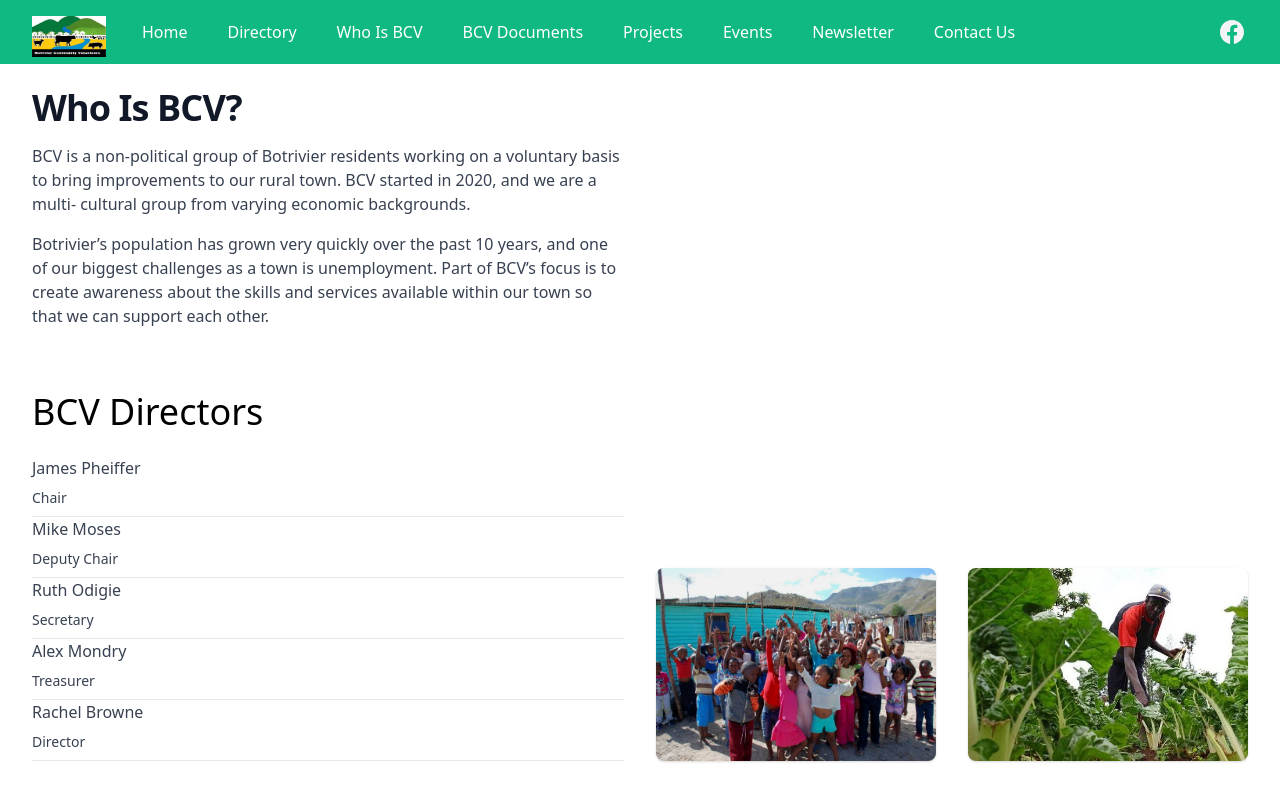
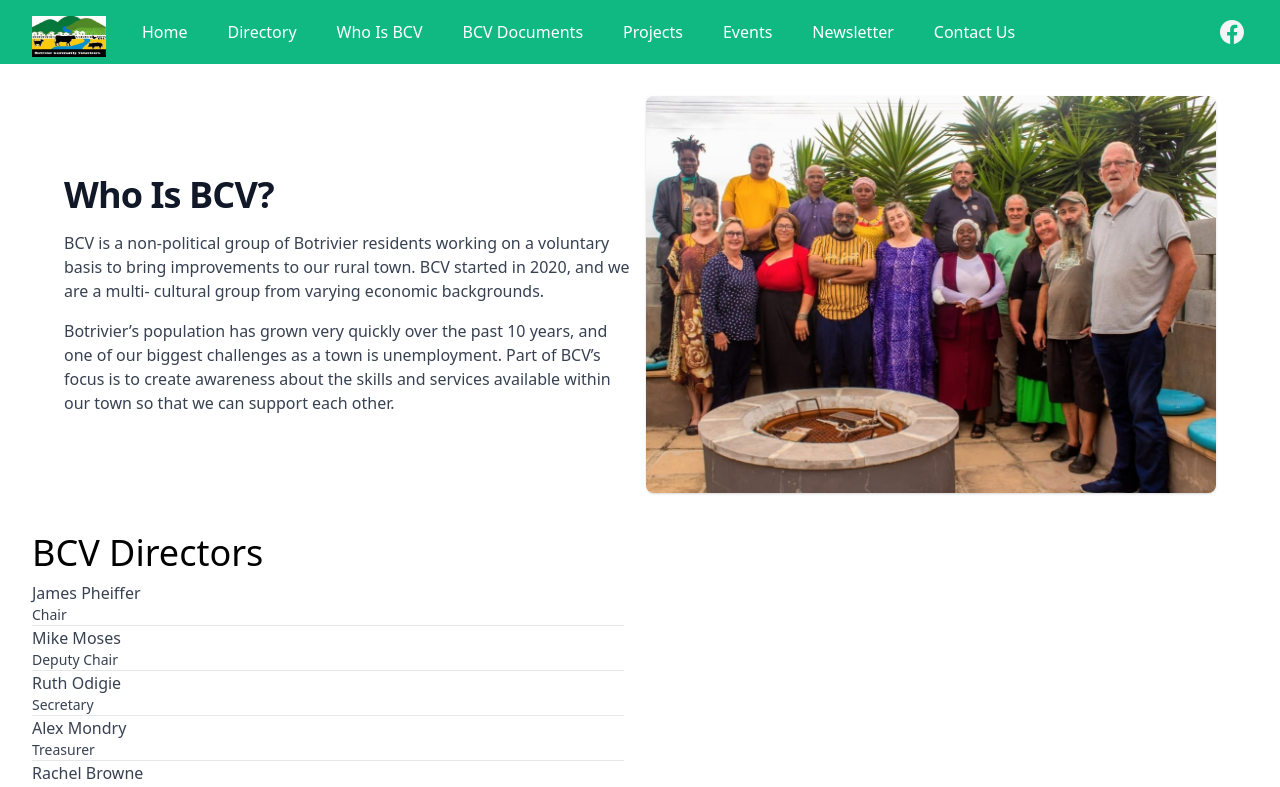
Before and after one commit to PhilaniNcube/botrivier_frontend, a Next.js app: page /whois in a window 1280 px wide. Shown: the top 787 px of the page. Built offline with nearby package versions, Linux system fonts and the light colour scheme.

Commit message:
directors

```diff
--- a/components/homepage/Content.js
+++ b/components/homepage/Content.js
@@ -27,8 +27,8 @@ const directors = [
 export const Content = () => {
   return (
     <div className="bg-white">
-      <div className="max-w-2xl mx-auto py-6 px-4 grid items-center grid-cols-1 gap-y-16 gap-x-8 sm:px-6 sm:py-6 lg:max-w-7xl lg:px-8 lg:grid-cols-2">
-        <div>
+      <div className="grid grid-cols-1 md:grid-cols-2 gap-3 mt-8 max-w-6xl mx-auto">
+        <div className="flex flex-col justify-center">
           <h2 className="text-3xl font-extrabold tracking-tight text-gray-900 sm:text-4xl">
             Who Is BCV?
           </h2>
@@ -45,17 +45,24 @@ export const Content = () => {
             services available within our town so that we can support each
             other.
           </p>
+        </div>
+
+        <img
+          src="/images/directors.jpeg"
+          alt="Directors"
+          className="bg-gray-100 rounded-lg h-full object-cover shadow"
+        />
+      </div>
+      <div className="max-w-2xl mx-auto px-4 grid items-center grid-cols-1 gap-y-16 gap-x-8 sm:px-6 sm:py-6 lg:max-w-7xl lg:px-8 lg:grid-cols-2">
+        <div>
           <div>
-            <h3 className="mt-16 text-3xl sm:text-4xl my-6 font-medium">
+            <h3 className="mt-4 text-3xl sm:text-4xl font-medium">
               BCV Directors
             </h3>
 
-            <ul className="">
+            <ul className="mt-2">
               {directors.map((director, i) => (
-                <li
-                  key={i}
-                  className="text-gray-700 text-base flex flex-col space-y-2"
-                >
+                <li key={i} className="text-gray-700 text-base flex flex-col">
                   <span className="font-medium">{director.name}</span>
                   <span className="text-sm">{director.position}</span>
                   <hr />
```
Also changed, not shown: public/images/directors.jpeg (added).
